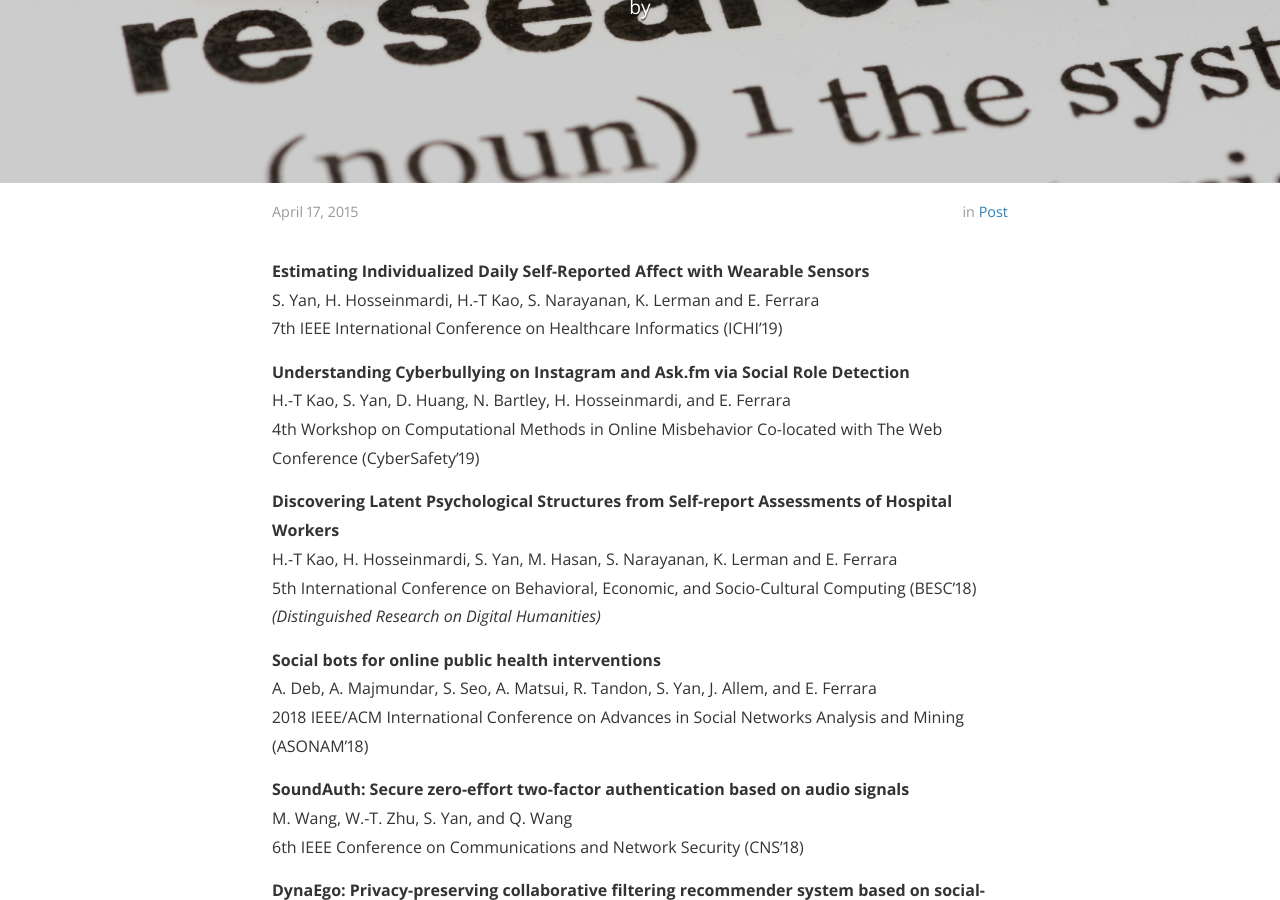
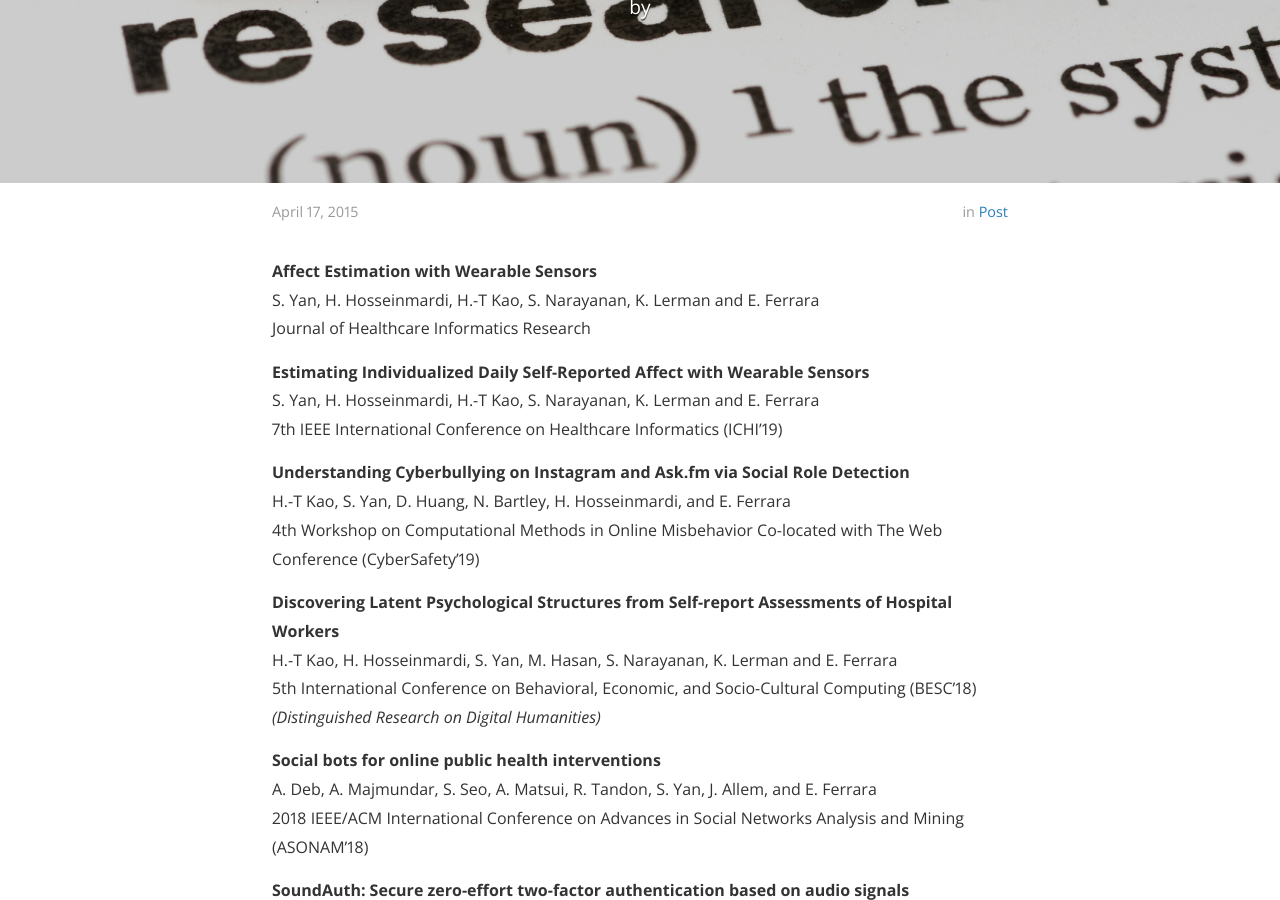
Before and after one commit to yanshentracy/page, a Jekyll site: the page built from _posts/2015-04-17-publication.markdown, in a window 1280 px wide and 900 px high, scrolled down 320 px. Built offline with Jekyll 4.4.1, drawn with Linux system fonts in a browser that asks for light colours; nearby versions of some CDN libraries; some web fonts are replaced.

Commit message:
Update 2015-04-17-publication.markdown

```diff
--- a/_posts/2015-04-17-publication.markdown
+++ b/_posts/2015-04-17-publication.markdown
@@ -6,6 +6,10 @@ categories: post
 link: "/publications/"
 cover:  "/assets/publication.jpg"
 ---
+<strong>Affect Estimation with Wearable Sensors</strong><br/>
+S. Yan, H. Hosseinmardi, H.-T Kao, S. Narayanan, K. Lerman and E. Ferrara<br/>
+Journal of Healthcare Informatics Research
+
 <strong>Estimating Individualized Daily Self-Reported Affect with Wearable Sensors</strong><br/>
 S. Yan, H. Hosseinmardi, H.-T Kao, S. Narayanan, K. Lerman and E. Ferrara<br/>
 7th IEEE International Conference on Healthcare Informatics (ICHI'19)
```
